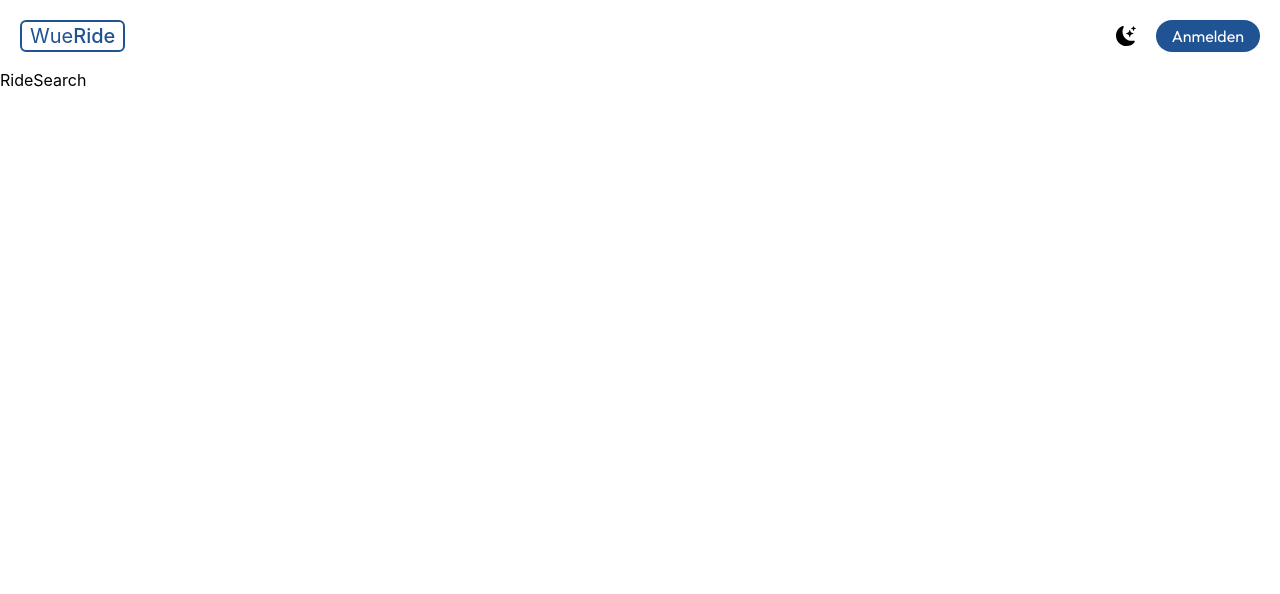
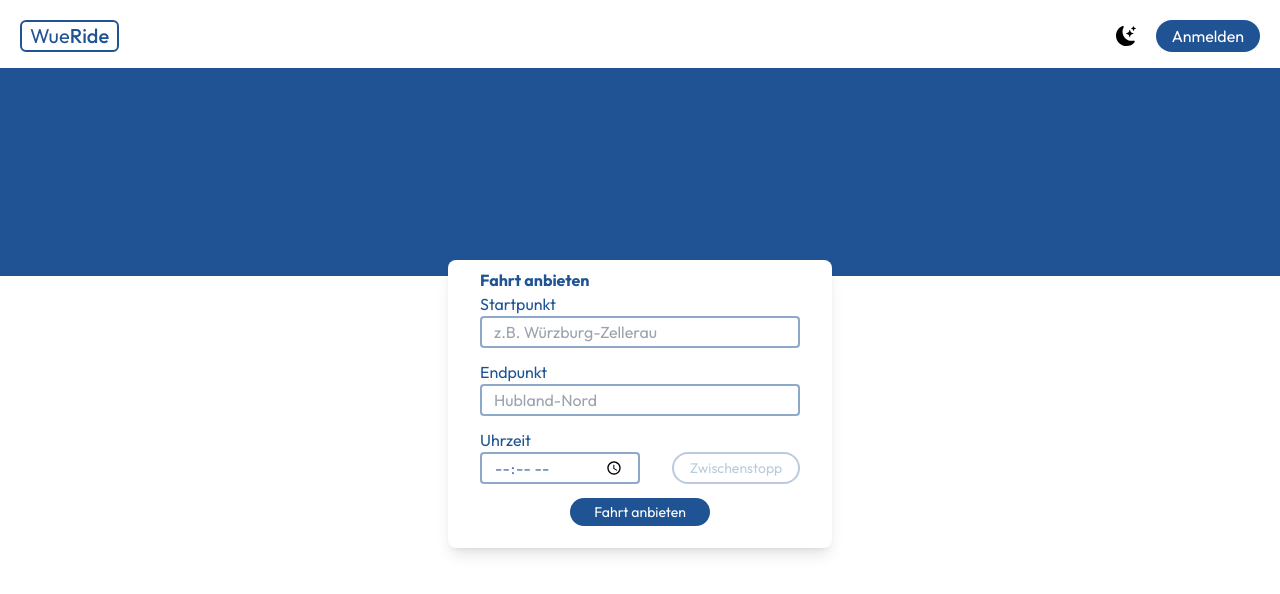
Before and after one commit to GG8000/wueride, a Next.js app: page /ridesearch in a window 1280 px wide. Shown: the top 594 px of the page. Built offline with nearby package versions, Linux system fonts and the light colour scheme.

Commit message:
Implemented RideOffer Page

```diff
--- a/components/textfield.jsx
+++ b/components/textfield.jsx
@@ -1,7 +1,9 @@
 import Script from 'next/script';
-
+//props: id type label placeholder width
 export default function TextField(props) {
 
+    if(props.width == "full")
+    {
         return(
             <div>
                 <div className="flex justify-center font-outfit">
@@ -9,9 +11,10 @@ export default function TextField(props) {
                         <label for={props.id} className="text-primary">{props.label}</label>
                         <input type={props.type} className="form-control
                         block
+                        px-3
                         w-full
-                    px-3
                         py-1.5
+                        h-8
                         text-opacity-80
                         text-primary
                         focus:text-primary
@@ -22,4 +25,27 @@ export default function TextField(props) {
                 </div>
             </div>
         )
+    } else {
+        return(
+            <div>
+                <div className="flex justify-center font-outfit">
+                    <div className="form-floating mb-3 w-80">
+                        <label for={props.id} className="text-primary">{props.label}</label>
+                        <input type={props.type} className="form-control
+                        block
+                        px-3
+                        w-1/2
+                        py-1.5
+                        h-8
+                        text-opacity-80
+                        text-primary
+                        focus:text-primary
+                        bg-white bg-clip-padding
+                        border-2 border-primary border-opacity-50
+                        rounded" id={props.id} placeholder={props.placeholder}/>
+                    </div>
+                </div>
+            </div>
+        )
+    }
 };
--- a/pages/registration.jsx
+++ b/pages/registration.jsx
@@ -8,12 +8,12 @@ export default function Registration() {
         <div>
             <NavBar/>
             <div className="pt-12 w-96 mx-auto">
-                <TextField type="text" label="Vorname" placeholder="Philonema" id="firstname_input"/>
-                <TextField type="text" label="Nachname" placeholder="Philosophie" id="lastname_input"/>
-                <TextField type="date" label="Geburtsdatum" placeholder="23.12.1983" id="birth_input"/>
-                <TextField type="email" label="E-Mail-Adresse" placeholder="name@wueride.de" id="email_input"/>
-                <TextField type="password" label="Passwort" placeholder="Xz89@1ffzgl1!_5x" id="pw_input"/>
-                <TextField type="password" label="Passwort wiederholen" placeholder="Xz89@1ffzgl1!_5x" id="pw_conf_input"/>
+                <TextField type="text" label="Vorname" placeholder="Philonema" id="firstname_input" width="full"/>
+                <TextField type="text" label="Nachname" placeholder="Philosophie" id="lastname_input" width="full"/>
+                <TextField type="date" label="Geburtsdatum" placeholder="23.12.1983" id="birth_input" width="full"/>
+                <TextField type="email" label="E-Mail-Adresse" placeholder="name@wueride.de" id="email_input" width="full"/>
+                <TextField type="password" label="Passwort" placeholder="Xz89@1ffzgl1!_5x" id="pw_input" width="full"/>
+                <TextField type="password" label="Passwort wiederholen" placeholder="Xz89@1ffzgl1!_5x" id="pw_conf_input" width="full"/>
                 <div className="w-80 mx-auto text-center py-4">
                     <Button text="Registrieren" appearance="secondary" linkTo="/notfound"/>
                 </div>
--- a/pages/ridesearch.jsx
+++ b/pages/ridesearch.jsx
@@ -1,10 +1,24 @@
+import Button from "../components/button";
 import NavBar from "../components/navbar";
+import TextField from "../components/textfield";
 
 export default function RideSearch() {
     return(
-        <div className="">
+        <div className="font-outfit">
             <NavBar/>
-            <h1>RideSearch</h1>
+            <div className="bg-primary h-52 w-full"/>
+            <div className=" bg-white h-72 w-96 mx-auto rounded-lg shadow-lg relative -top-4 ">
+                <h1 className=" text-primary font-bold ml-8 pt-2">Fahrt anbieten</h1>
+                <TextField type="text" id="startlocation_input" placeholder="z.B. Würzburg-Zellerau" label="Startpunkt" width="full"/>
+                <TextField type="text" id="endlocation_input" placeholder="Hubland-Nord" label="Endpunkt" width="full"/>
+                <div className=" flex ml-8">
+                    <TextField type="time" id="startlocation_input" placeholder="" label="Uhrzeit"/>
+                    <button className="text-primary text-sm border-primary text-opacity-30 border-2 border-opacity-30 relative -left-32 top-6 px-4 rounded-full h-8 hover:text-opacity-100 hover:border-opacity-100">Zwischenstopp</button>
+                </div>
+                <div className="text-center w-40 mx-auto">
+                    <Button text="Fahrt anbieten" appearance="secondary" linkTo="#"/>
+                </div>
+            </div>
         </div>
     )
 };
--- a/pages/signup.jsx
+++ b/pages/signup.jsx
@@ -10,8 +10,8 @@ export default function SignUp() {
         <div className="font-outfit">
             <NavBar/>
             <div className="pt-12 w-96 mx-auto">
-                <TextField type="email" label="E-Mail-Adresse" placeholder="name@wueride.de" id="email_input"/>
-                <TextField type="password" label="Passwort" placeholder="Xz89@1ffzgl1!_5x" id="pw_input"/>
+                <TextField type="email" label="E-Mail-Adresse" placeholder="name@wueride.de" id="email_input" width="full"/>
+                <TextField type="password" label="Passwort" placeholder="Xz89@1ffzgl1!_5x" id="pw_input" width="full"/>
                 <div className="text-sm text-primary text-right w-80 mx-auto -mt-3">
                     <Link className=" text-primary text-opacity-30 hover:text-opacity-80" href="/notfound">Passwort vergessen?</Link>
                 </div>
```
Lines whose indentation alone changed are shown as unchanged.
